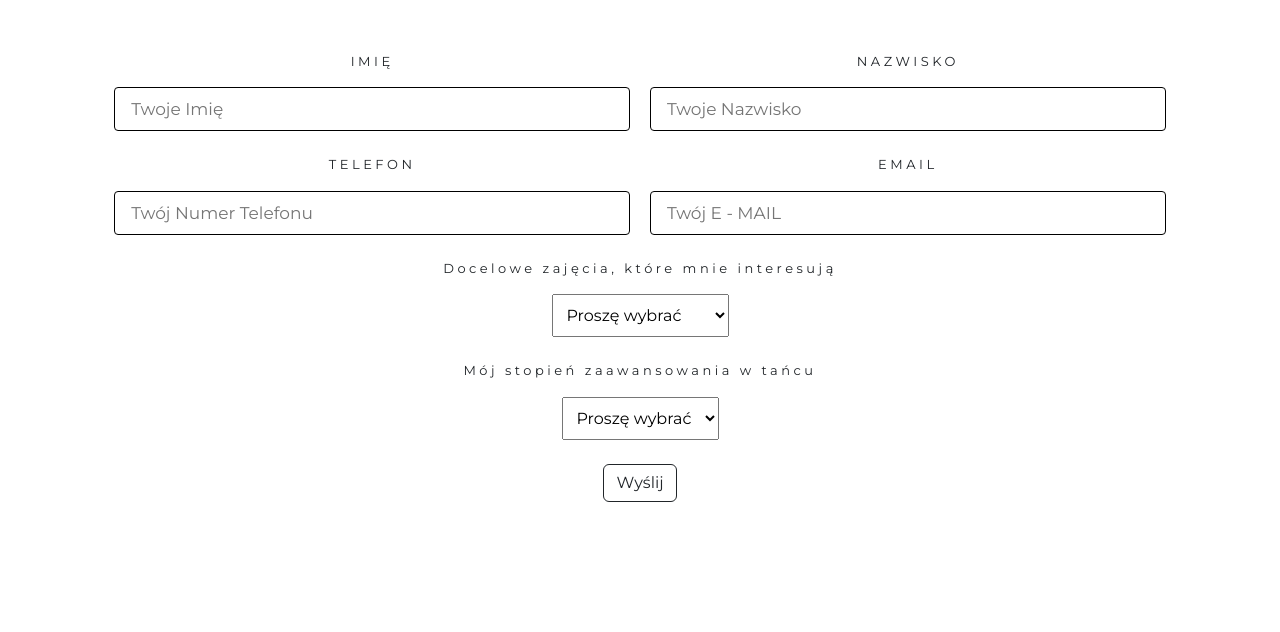
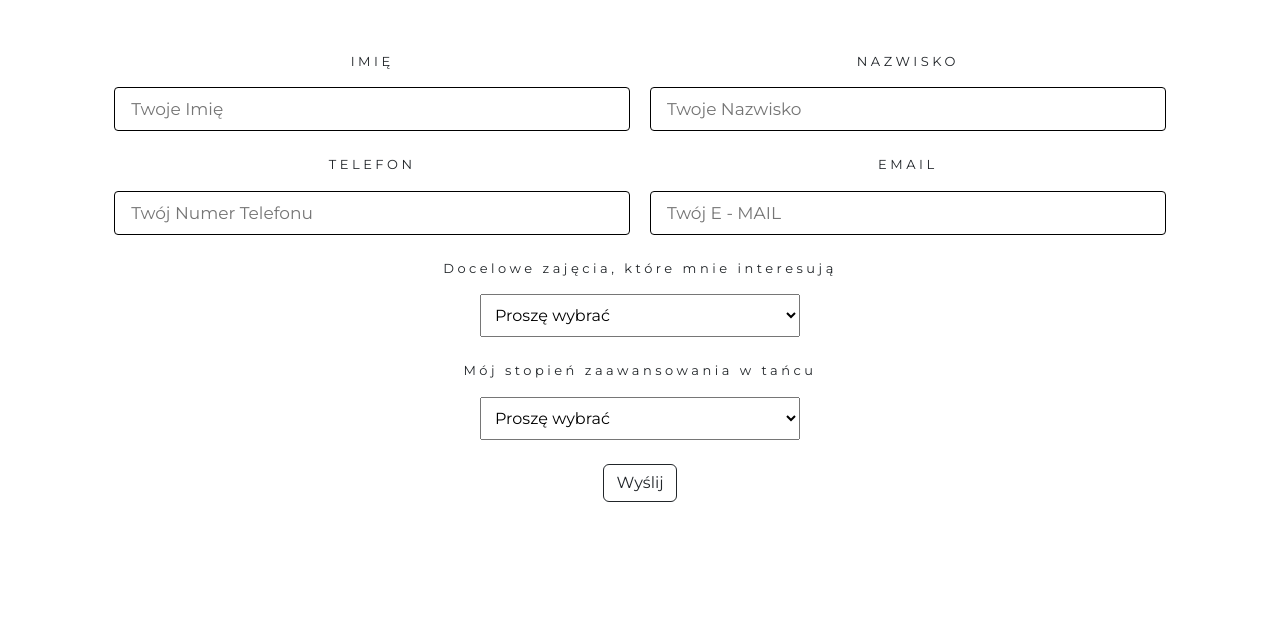
Before and after one commit to JRadomyski/Dance-School-Website, a plain HTML site: page contact.html in a window 1280 px wide. Shown: the part 546-1178 px from the top of the page. Drawn offline with nearby package versions, Linux system fonts and the light colour scheme.

Commit message:
HTML: Form Selectors Styling

```diff
--- a/contact.html
+++ b/contact.html
@@ -97,7 +97,7 @@
                 </div>
                 <div class="full">
                     <label for="target">Docelowe zajęcia, które mnie interesują</label>
-                    <select id="target" name="target" required style="padding:10px">
+                    <select id="target" name="target" required style="padding:10px; width: 20rem;">
                         <option value="" selected>Proszę wybrać</option>
                         <option value="Taniec dla par">Taniec dla par</option>
                         <option value="Pierwszy Taniec">Pierwszy Taniec</option>
@@ -106,10 +106,9 @@
                         <option value="Zajęcia Grupowe">Zajęcia Grupowe</option>
                     </select>
                 </div>
-
                 <div class="full">
                     <label for="target">Mój stopień zaawansowania w tańcu</label>
-                    <select id="target" name="target" required style="padding:10px">
+                    <select id="target" name="target" required style="padding:10px; width: 20rem;">
                         <option value="" selected>Proszę wybrać</option>
                         <option value="Brak">Brak</option>
                         <option value="Początkujący">Początkujący</option>
```
